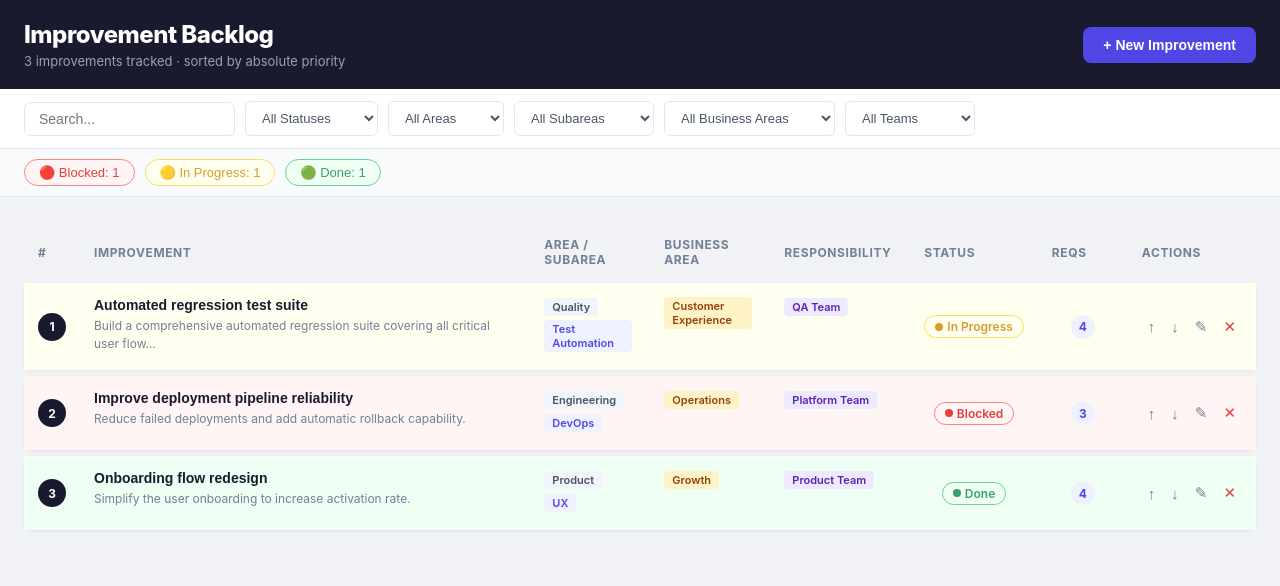
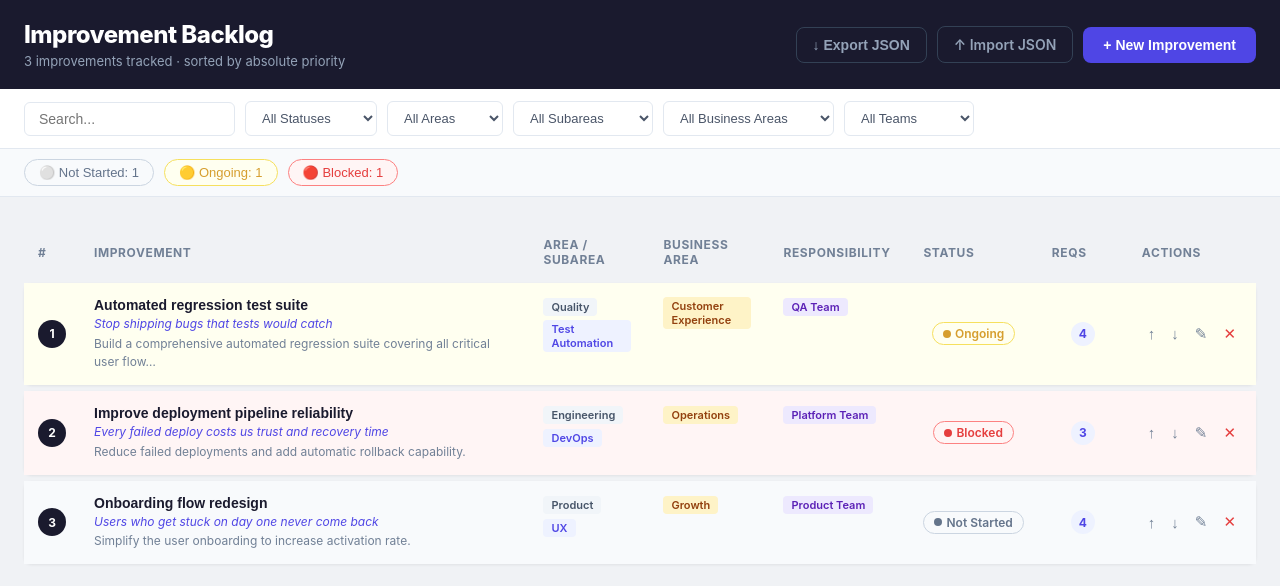
Before and after one commit to QE-at-CGI-FI/improvement-tracker, a React (Vite) app: page / in a window 1280 px wide. Shown: the top 586 px of the page. Built offline with nearby package versions, Linux system fonts and the light colour scheme.

Commit message:
Add 1st version of app

```diff
--- a/src/App.jsx
+++ b/src/App.jsx
@@ -108,6 +108,34 @@ export default function App() {
   const hasFilters = search || Object.values(filters).some(Boolean)
   const maxPriority = items.length > 0 ? Math.max(...items.map(i => i.priority)) : 0
 
+  function handleExport() {
+    const json = JSON.stringify(items, null, 2)
+    const blob = new Blob([json], { type: 'application/json' })
+    const url = URL.createObjectURL(blob)
+    const a = document.createElement('a')
+    a.href = url
+    a.download = `improvements-${new Date().toISOString().slice(0, 10)}.json`
+    a.click()
+    URL.revokeObjectURL(url)
+  }
+
+  function handleImport(e) {
+    const file = e.target.files[0]
+    if (!file) return
+    const reader = new FileReader()
+    reader.onload = evt => {
+      try {
+        const parsed = JSON.parse(evt.target.result)
+        if (!Array.isArray(parsed)) throw new Error('Expected an array')
+        setItems(parsed)
+      } catch {
+        alert('Invalid file: must be a JSON array of improvements exported from this app.')
+      }
+    }
+    reader.readAsText(file)
+    e.target.value = ''
+  }
+
   return (
     <div style={s.app}>
       {/* Header */}
@@ -117,7 +145,14 @@ export default function App() {
             <h1 style={s.h1}>Improvement Backlog</h1>
             <p style={s.subtitle}>{items.length} improvements tracked · sorted by absolute priority</p>
           </div>
-          <button style={s.newBtn} onClick={() => setModal('new')}>+ New Improvement</button>
+          <div style={{ display: 'flex', gap: 10, alignItems: 'center' }}>
+            <button style={s.exportBtn} onClick={handleExport}>↓ Export JSON</button>
+            <label style={s.importBtn}>
+              ↑ Import JSON
+              <input type="file" accept="application/json,.json" onChange={handleImport} style={{ display: 'none' }} />
+            </label>
+            <button style={s.newBtn} onClick={() => setModal('new')}>+ New Improvement</button>
+          </div>
         </div>
       </header>
 
@@ -208,6 +243,7 @@ export default function App() {
                     <button style={s.titleBtn} onClick={() => setDetail(item)}>
                       {item.title}
                     </button>
+                    {item.tagline && <div style={s.tagline}>{item.tagline}</div>}
                     {item.description && <div style={s.desc}>{item.description.slice(0, 80)}{item.description.length > 80 ? '…' : ''}</div>}
                   </td>
                   <td style={s.td}>
@@ -319,6 +355,12 @@ function DetailPanel({ item, onEdit, onDelete, onClose }) {
             {item.responsibility && <span style={{ ...s.tag, background: '#ede9fe', color: '#5b21b6' }}>Owner: {item.responsibility}</span>}
           </div>
 
+          {item.tagline && (
+            <div style={{ marginBottom: 16, padding: '10px 14px', background: '#f8fafc', borderLeft: '3px solid #4f46e5', borderRadius: 4 }}>
+              <p style={{ fontSize: 14, color: '#4f46e5', fontStyle: 'italic', fontWeight: 500 }}>{item.tagline}</p>
+            </div>
+          )}
+
           {item.description && (
             <div style={{ marginBottom: 20 }}>
               <h4 style={s.sectionLabel}>Description</h4>
@@ -359,6 +401,8 @@ const s = {
   h1: { fontSize: 24, fontWeight: 800, letterSpacing: '-0.5px' },
   subtitle: { fontSize: 13, color: '#94a3b8', marginTop: 4 },
   newBtn: { background: '#4f46e5', color: '#fff', border: 'none', borderRadius: 8, padding: '10px 20px', fontSize: 14, fontWeight: 700, cursor: 'pointer' },
+  exportBtn: { background: 'none', color: '#94a3b8', border: '1.5px solid #334155', borderRadius: 8, padding: '9px 16px', fontSize: 14, fontWeight: 600, cursor: 'pointer' },
+  importBtn: { background: 'none', color: '#94a3b8', border: '1.5px solid #334155', borderRadius: 8, padding: '9px 16px', fontSize: 14, fontWeight: 600, cursor: 'pointer', display: 'inline-block' },
 
   filtersBar: { background: '#fff', borderBottom: '1px solid #e2e8f0', padding: '12px 24px', display: 'flex', gap: 10, flexWrap: 'wrap', alignItems: 'center', maxWidth: '100%' },
   search: { padding: '8px 14px', border: '1.5px solid #e2e8f0', borderRadius: 6, fontSize: 14, minWidth: 200, outline: 'none' },
@@ -381,7 +425,8 @@ const s = {
   priorityLarge: { display: 'inline-flex', alignItems: 'center', justifyContent: 'center', width: 36, height: 36, borderRadius: '50%', background: '#1a1a2e', color: '#fff', fontSize: 14, fontWeight: 700 },
 
   titleBtn: { background: 'none', border: 'none', cursor: 'pointer', fontSize: 14, fontWeight: 700, color: '#1a1a2e', textAlign: 'left', padding: 0, display: 'block' },
-  desc: { fontSize: 12, color: '#718096', marginTop: 4, lineHeight: 1.5 },
+  tagline: { fontSize: 12, color: '#4f46e5', fontStyle: 'italic', marginTop: 3, lineHeight: 1.4 },
+  desc: { fontSize: 12, color: '#718096', marginTop: 2, lineHeight: 1.5 },
 
   tag: { display: 'inline-block', fontSize: 11, fontWeight: 600, background: '#f1f5f9', color: '#475569', borderRadius: 4, padding: '2px 8px', marginRight: 4, marginBottom: 4 },
 
--- a/src/ImprovementModal.jsx
+++ b/src/ImprovementModal.jsx
@@ -3,10 +3,11 @@ import { STATUS_CONFIG, generateId } from './data.js'
 
 const EMPTY = {
   title: '',
+  tagline: '',
   description: '',
   area: '',
   subarea: '',
-  status: 'yellow',
+  status: 'not_started',
   businessArea: '',
   responsibility: '',
   requirements: [],
@@ -59,6 +60,10 @@ export default function ImprovementModal({ item, maxPriority, onSave, onClose })
           <div style={styles.grid2}>
             <Field label="Title *" span={2}>
               <input style={styles.input} value={form.title} onChange={e => set('title', e.target.value)} placeholder="Improvement title" required />
+            </Field>
+
+            <Field label="Tagline — the why" span={2}>
+              <input style={styles.input} value={form.tagline} onChange={e => set('tagline', e.target.value)} placeholder="One sentence: why does this matter?" />
             </Field>
 
             <Field label="Area">
--- a/src/data.js
+++ b/src/data.js
@@ -1,7 +1,7 @@
 export const STATUS_CONFIG = {
-  red:    { label: 'Blocked',     color: '#e53e3e', bg: '#fff5f5', border: '#fc8181', emoji: '🔴' },
-  yellow: { label: 'In Progress', color: '#d69e2e', bg: '#fffff0', border: '#f6e05e', emoji: '🟡' },
-  green:  { label: 'Done',        color: '#38a169', bg: '#f0fff4', border: '#68d391', emoji: '🟢' },
+  not_started: { label: 'Not Started', color: '#64748b', bg: '#f8fafc', border: '#cbd5e1', emoji: '⚪' },
+  ongoing:     { label: 'Ongoing',     color: '#d69e2e', bg: '#fffff0', border: '#f6e05e', emoji: '🟡' },
+  blocked:     { label: 'Blocked',     color: '#e53e3e', bg: '#fff5f5', border: '#fc8181', emoji: '🔴' },
 }
 
 export const SAMPLE_DATA = [
@@ -9,10 +9,11 @@ export const SAMPLE_DATA = [
     id: '1',
     priority: 1,
     title: 'Automated regression test suite',
+    tagline: 'Stop shipping bugs that tests would catch',
     description: 'Build a comprehensive automated regression suite covering all critical user flows.',
     area: 'Quality',
     subarea: 'Test Automation',
-    status: 'yellow',
+    status: 'ongoing',
     businessArea: 'Customer Experience',
     responsibility: 'QA Team',
     requirements: [
@@ -27,10 +28,11 @@ export const SAMPLE_DATA = [
     id: '2',
     priority: 2,
     title: 'Improve deployment pipeline reliability',
+    tagline: 'Every failed deploy costs us trust and recovery time',
     description: 'Reduce failed deployments and add automatic rollback capability.',
     area: 'Engineering',
     subarea: 'DevOps',
-    status: 'red',
+    status: 'blocked',
     businessArea: 'Operations',
     responsibility: 'Platform Team',
     requirements: [
@@ -44,10 +46,11 @@ export const SAMPLE_DATA = [
     id: '3',
     priority: 3,
     title: 'Onboarding flow redesign',
+    tagline: 'Users who get stuck on day one never come back',
     description: 'Simplify the user onboarding to increase activation rate.',
     area: 'Product',
     subarea: 'UX',
-    status: 'green',
+    status: 'not_started',
     businessArea: 'Growth',
     responsibility: 'Product Team',
     requirements: [
```
